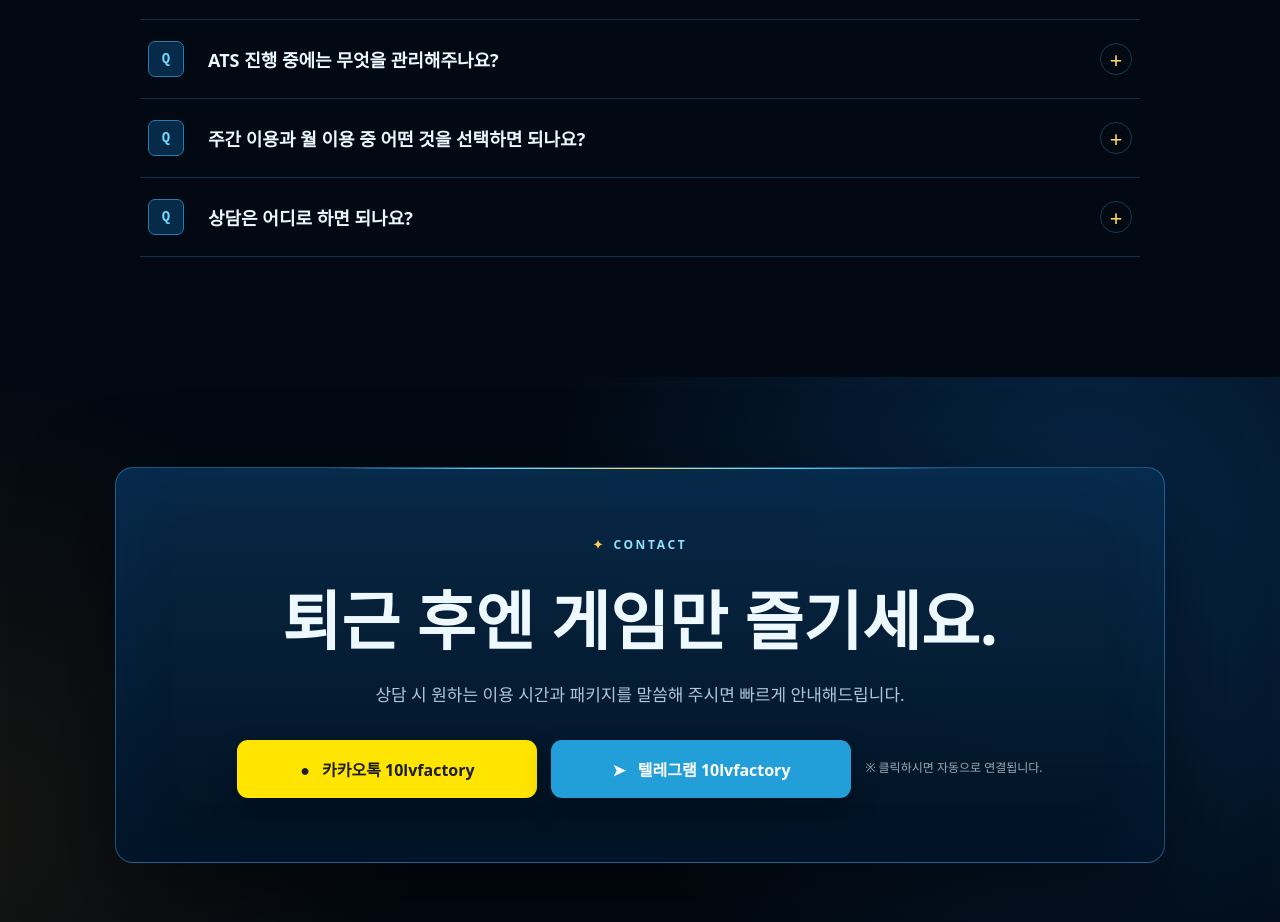
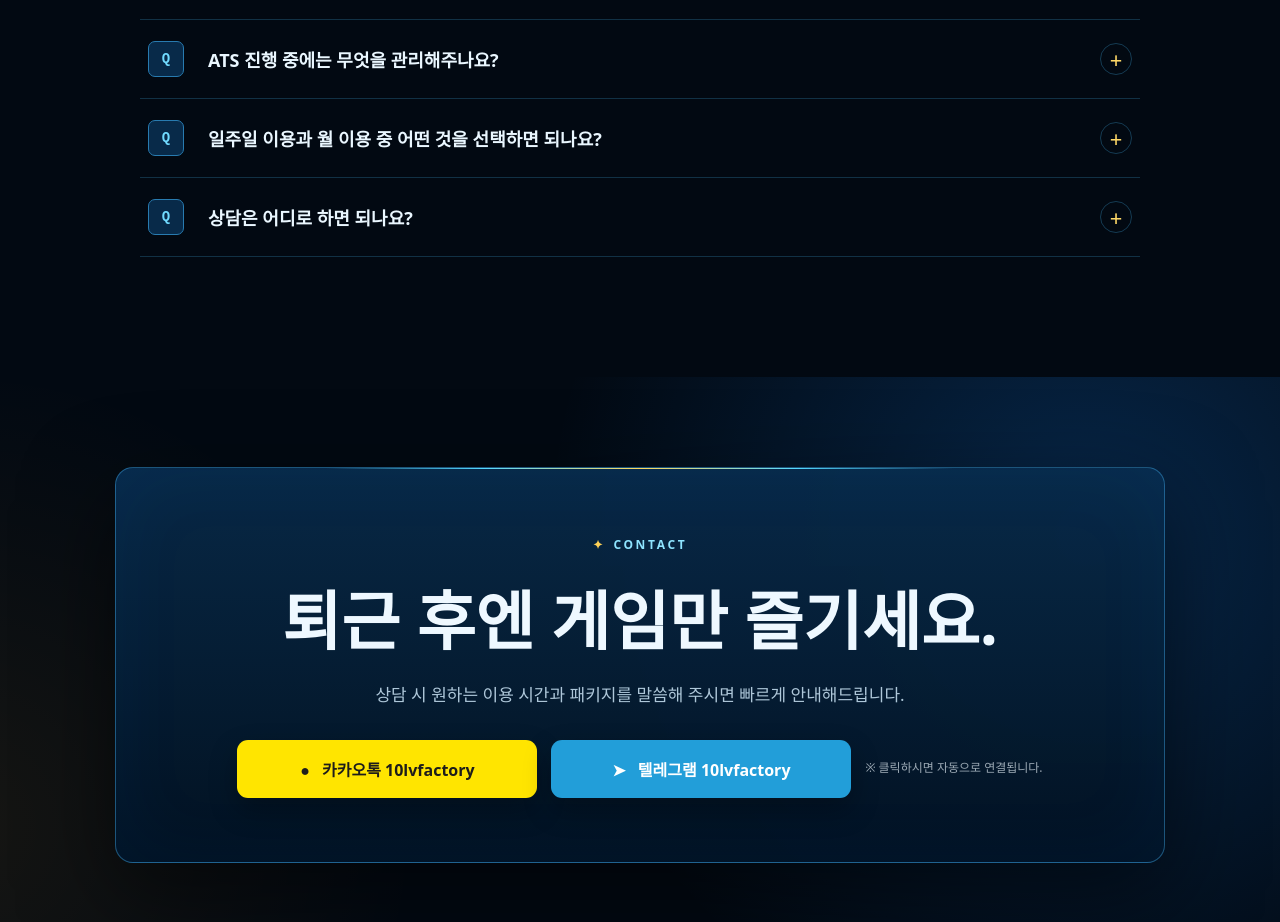
Before and after one commit to chgame001001-stack/10lev, a plain HTML site: page index.html in a window 1280 px wide. Shown: the part 6400-7322 px from the top of the page. Drawn offline with Linux system fonts and the light colour scheme.

Commit message:
Update index.html

```diff
--- a/index.html
+++ b/index.html
@@ -687,7 +687,7 @@
             type="button"
             aria-expanded="false"
           >
-            <span>주간 이용과 월 이용 중 어떤 것을 선택하면 되나요?</span>
+            <span>일주일 이용과 월 이용 중 어떤 것을 선택하면 되나요?</span>
             <b>+</b>
           </button>
 
```
